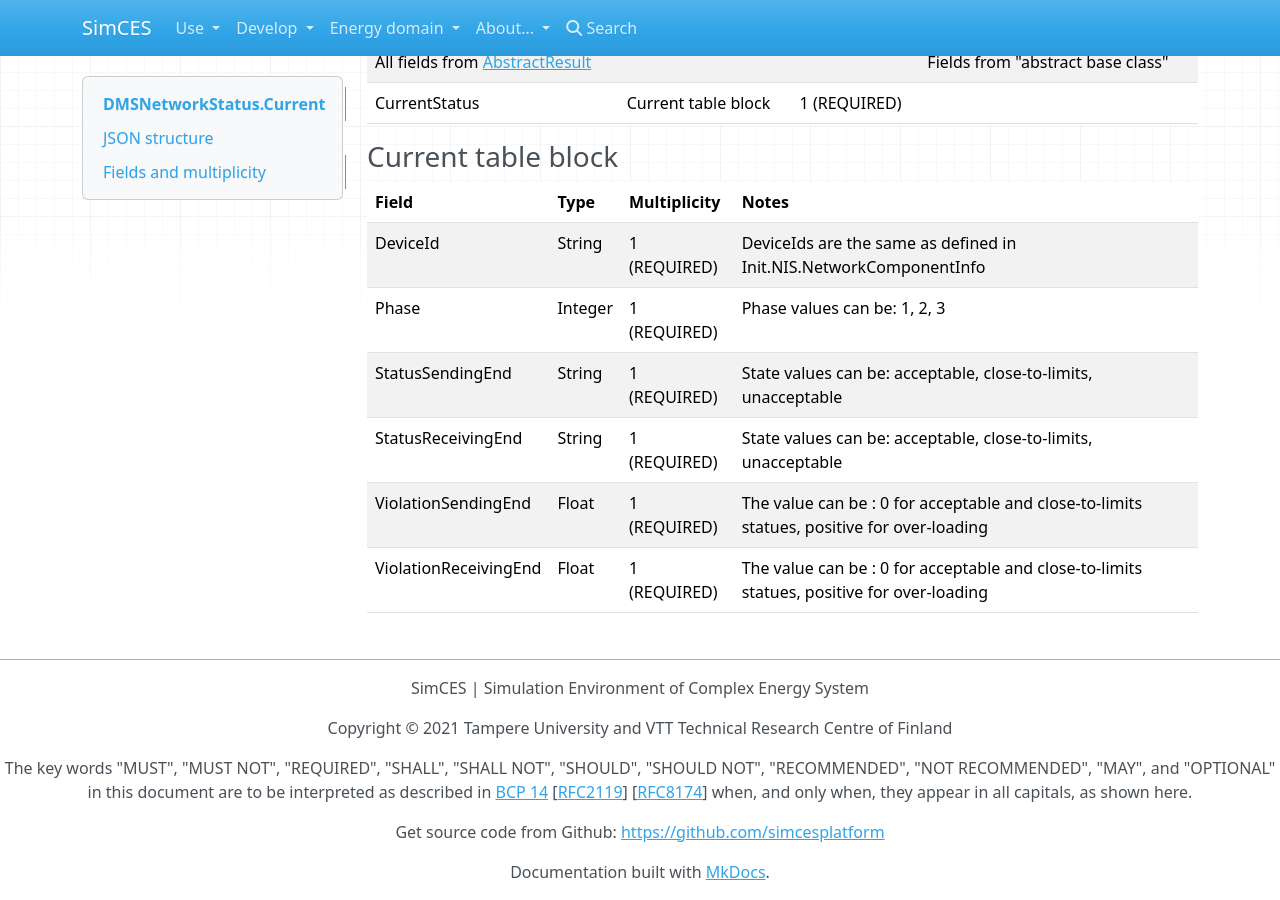
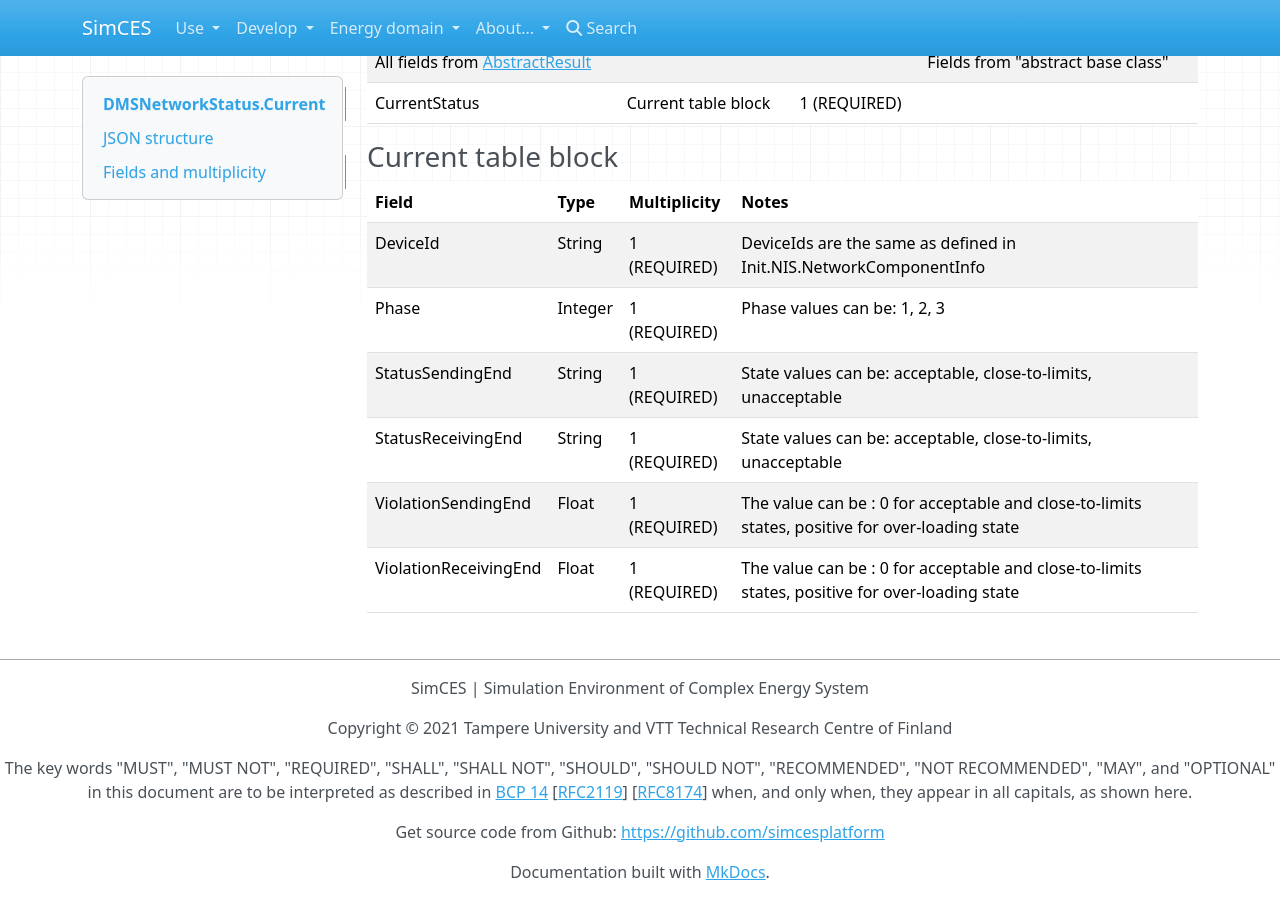
Before and after one commit to simcesplatform/simcesplatform.github.io, an MkDocs documentation site: the page built from markdown/energy_msg-dmsnetworkstatus-current.md, in a window 1280 px wide and 900 px high, scrolled down 1094 px. Built offline with MkDocs 1.6.1, drawn with Linux system fonts in a browser that asks for light colours; nearby versions of some CDN libraries; library files that are not in the unit come from our copies.

Commit message:
Update energy_msg-dmsnetworkstatus-current.md

```diff
--- a/markdown/energy_msg-dmsnetworkstatus-current.md
+++ b/markdown/energy_msg-dmsnetworkstatus-current.md
@@ -66,5 +66,5 @@
 | Phase | Integer | 1 (REQUIRED) | Phase values can be: 1, 2, 3 |
 | StatusSendingEnd | String | 1 (REQUIRED) | State values can be:  acceptable,  close-to-limits,  unacceptable|
 | StatusReceivingEnd | String | 1 (REQUIRED) | State values can be:  acceptable,  close-to-limits,  unacceptable|
-| ViolationSendingEnd | Float | 1 (REQUIRED) | The value can be :  0 for acceptable and close-to-limits statues,  positive for over-loading|
-| ViolationReceivingEnd | Float | 1 (REQUIRED) | The value can be :  0 for acceptable and close-to-limits statues,  positive for over-loading|
+| ViolationSendingEnd | Float | 1 (REQUIRED) | The value can be :  0 for acceptable and close-to-limits states,  positive for over-loading state|
+| ViolationReceivingEnd | Float | 1 (REQUIRED) | The value can be :  0 for acceptable and close-to-limits states,  positive for over-loading state|
```
